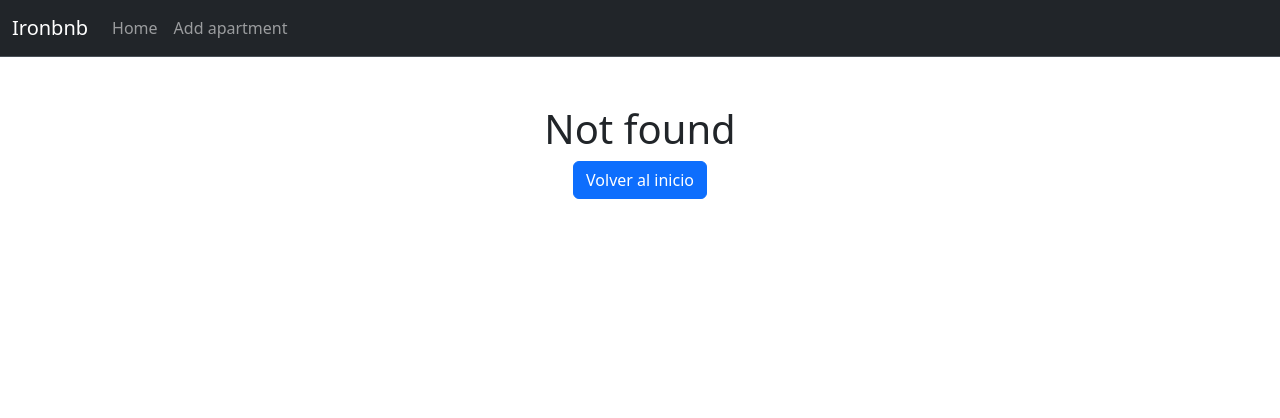
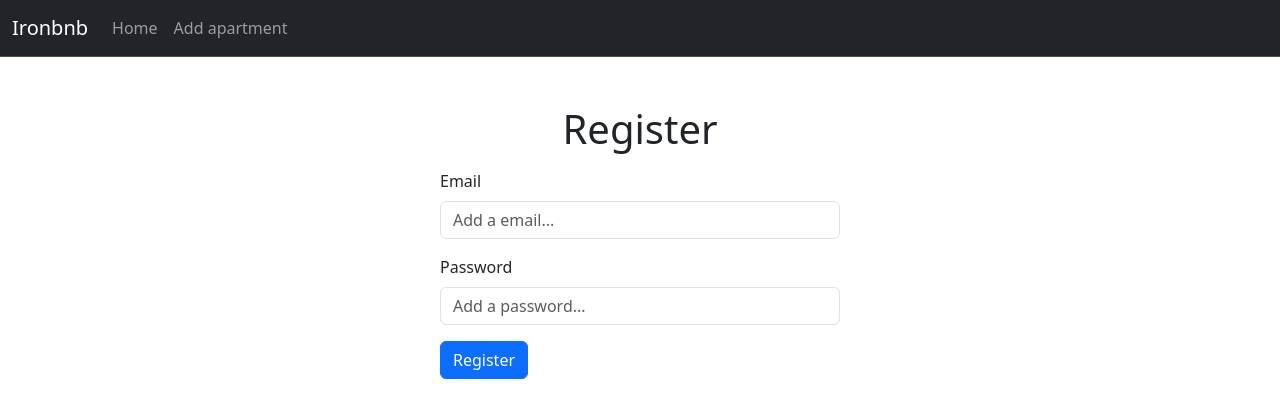
Before and after one commit to marco238/Ironbnb, a React (Vite) app: page /register in a window 1280 px wide. Before the commit this address had no page. Shown: the top 418 px of the page. Built offline with nearby package versions, Linux system fonts and the light colour scheme.

Commit message:
auth context

```diff
--- a/package.json
+++ b/package.json
@@ -10,6 +10,7 @@
     "preview": "vite preview"
   },
   "dependencies": {
+    "axios": "^1.7.2",
     "bootstrap": "^5.3.3",
     "react": "^18.2.0",
     "react-dom": "^18.2.0",
--- a/src/App.jsx
+++ b/src/App.jsx
@@ -5,6 +5,8 @@ import Home from './pages/Home'
 import NotFound from './pages/NotFound'
 import ApartmentDetails from './pages/ApartmentDetails'
 import ApartmentForm from './pages/ApartmentForm'
+import Register from './pages/Register'
+import Login from './pages/Login'
 
 function App() {
   return (
@@ -14,12 +16,16 @@ function App() {
       <div className="container mt-5">
         <Routes>
           <Route path="/" element={<Home />} />
+          <Route path="/register" element={<Register />} />
+          <Route path="/login" element={<Login />} />
           <Route path="/apartments/add" element={<ApartmentForm />} />
           <Route path="/apartments/edit/:id" element={<ApartmentForm />} />
           <Route path="/apartments/:id" element={<ApartmentDetails />} />
           <Route path="*" element={<NotFound />} />
         </Routes>
       </div>
+
+
     </>
   )
 }
--- /dev/null
+++ b/src/contexts/AuthContext.jsx
@@ -0,0 +1,22 @@
+import { createContext, useState } from "react";
+import { setAccessToken } from "../stores/AccessTokenStore";
+
+// es un componente especial de contexto de react
+export const AuthContext = createContext();
+
+export const AuthContextProvider = ({ children }) => {
+  const [user, setUser] = useState(null)
+
+  const login = (token) => {
+    setAccessToken(token);
+
+  }
+
+  return (
+    <AuthContext.Provider value={{
+      login
+    }}>
+      {children}
+    </AuthContext.Provider>
+  );
+};
--- /dev/null
+++ b/src/contexts/ThemeContext.jsx
@@ -0,0 +1,25 @@
+import { createContext, useState } from "react";
+
+// es un componente especial de contexto de react
+export const ThemeContext = createContext();
+
+export const ThemeProvider = ({ children }) => {
+  const prevTheme = localStorage.getItem("ironbnb-theme");
+
+  const [theme, setTheme] = useState(prevTheme || "light");
+
+  const toggleTheme = () => {
+    setTheme((prevTheme) => {
+      const nextTheme = prevTheme === "light" ? "dark" : "light"
+      localStorage.setItem("ironbnb-theme", nextTheme)
+
+      return nextTheme
+    });
+  }
+
+  return (
+    <ThemeContext.Provider value={{ theme, toggleTheme }}>
+      {children}
+    </ThemeContext.Provider>
+  );
+};
--- a/src/main.jsx
+++ b/src/main.jsx
@@ -5,11 +5,17 @@ import "bootstrap/dist/css/bootstrap.css";
 import "bootstrap/dist/js/bootstrap.bundle";
 import './index.css'
 import { BrowserRouter } from 'react-router-dom';
+import { ThemeProvider } from './contexts/ThemeContext.jsx';
+import { AuthContextProvider } from './contexts/AuthContext.jsx';
 
 ReactDOM.createRoot(document.getElementById('root')).render(
   <React.StrictMode>
     <BrowserRouter>
-      <App />
+      <ThemeProvider>
+        <AuthContextProvider>
+          <App />
+        </AuthContextProvider>
+      </ThemeProvider>
     </BrowserRouter>
   </React.StrictMode>,
 )
--- a/src/pages/Home.jsx
+++ b/src/pages/Home.jsx
@@ -1,15 +1,18 @@
-import { useState, useEffect } from "react";
+import { useState, useEffect, useContext } from "react";
 import { listApartments } from "../services/ApartmentServices";
 import { Link } from "react-router-dom";
 import { parseDate } from "../../public/utils";
+import { ThemeContext } from "../contexts/ThemeContext";
 
 function Home() {
   const [apartments, setApartments] = useState([])
   const [loading, setLoading] = useState(true)
+  const { theme, toggleTheme } = useContext(ThemeContext)
 
   useEffect(() => {
     listApartments()
       .then((apartments) => {
+        console.log(apartments)
         setApartments(apartments)
       })
       .catch((error) => {
@@ -45,6 +48,10 @@ function Home() {
               </div>
             </div>
           ))}
+
+          <button onClick={toggleTheme} className={`btn btn-lg text-${theme === 'light' ? 'dark' : 'light'} btn-${theme}`}>
+            theme is {theme}
+          </button>
         </div>
       )}
     </>
--- /dev/null
+++ b/src/pages/Login.jsx
@@ -0,0 +1,53 @@
+import { useContext, useState } from "react";
+import { loginService } from "../services/UserService";
+import { AuthContext } from "../contexts/AuthContext";
+
+const Login = () => {
+  const { login } = useContext(AuthContext);
+  const [user, setUser] = useState({
+    email: "",
+    password: "",
+  })
+
+  const handleInputChange = (event) => {
+    const { name, value } = event.target;
+
+    setUser({
+      ...user,
+      [name]: value
+    })
+  }
+
+  const handleSubmit = (event) => {
+    event.preventDefault();
+
+    loginService(user)
+      .then(token => {
+        login(token)
+      })
+      .catch(err => {
+        console.error(err)
+      })
+  }
+
+  return (
+    <div>
+      <h1>Login</h1>
+      <form onSubmit={handleSubmit}>
+        <div className="mb-3">
+          <label htmlFor="email" className="form-label">Email</label>
+          <input name="email" onChange={handleInputChange} value={user.email} type="email" className="form-control" id="email" required placeholder="Add a email..." />
+        </div>
+
+        <div className="mb-3">
+          <label htmlFor="password" className="form-label">Password</label>
+          <input name="password" onChange={handleInputChange} value={user.password} type="password" className="form-control" id="password" required placeholder="Add a password..." />
+        </div>
+
+        <button type="submit" className="btn btn-primary">Login</button>
+      </form>
+    </div>
+  );
+};
+
+export default Login;
--- /dev/null
+++ b/src/pages/Register.jsx
@@ -0,0 +1,57 @@
+import { useState } from "react";
+import { createUser } from "../services/UserService";
+import { useNavigate } from "react-router-dom";
+
+const Register = () => {
+  const [user, setUser] = useState({
+    email: "",
+    password: "",
+  })
+
+  const navigate = useNavigate()
+
+  const handleInputChange = (event) => {
+    const { name, value } = event.target;
+
+    setUser({
+      ...user,
+      [name]: value
+    })
+  }
+
+  const handleSubmit = (event) => {
+    event.preventDefault();
+
+    createUser(user)
+      .then(user => {
+        navigate('/login')
+      })
+      .catch(err => {
+        console.error(err)
+      })
+  }
+
+
+
+  return (
+    <div>
+      <h1 className="mb-3">Register</h1>
+      <form onSubmit={handleSubmit}>
+        <div className="mb-3">
+          <label htmlFor="title" className="form-label">Email</label>
+          <input onChange={handleInputChange} value={user.email} type="email" className="form-control" name="email" id="email" required placeholder="Add a email..." />
+        </div>
+
+        <div className="mb-3">
+          <label htmlFor="title" className="form-label">Password</label>
+          <input onChange={handleInputChange} value={user.password} type="password" className="form-control" name="password" id="password" required placeholder="Add a password..." />
+        </div>
+
+        <button type="submit" className="btn btn-primary">Register</button>
+      </form>
+
+    </div>
+  );
+};
+
+export default Register;
--- a/src/services/ApartmentServices.js
+++ b/src/services/ApartmentServices.js
@@ -1,31 +1,23 @@
-import axios from 'axios';
+import createHttp from "./BaseService";
 
-const http = axios.create({
-  baseURL: 'http://localhost:3000',
-});
-
-http.interceptors.response.use(function(response) {
-  return response.data;
-}, function(error) {
-  return Promise.reject(error);
-});
+const http = createHttp();
 
 export const listApartments = () => {
-  return http.get('/apartments');
-}
+  return http.get("/apartments");
+};
 
 export const getApartment = (id) => {
   return http.get(`/apartments/${id}`);
-}
+};
 
 export const addApartment = (apt) => {
-  return http.post('/apartments', apt);
-}
+  return http.post("/apartments", apt);
+};
 
 export const editApartment = (id, apt) => {
   return http.put(`/apartments/${id}`, apt);
-}
+};
 
 export const deleteApartment = (id) => {
   return http.delete(`/apartments/${id}`);
-}
+};
--- /dev/null
+++ b/src/services/BaseService.js
@@ -0,0 +1,46 @@
+import axios from "axios";
+import { getAccessToken, logout } from "../stores/AccessTokenStore";
+
+const INVALID_STATUS_CODES = [401];
+
+const createHttp = (useAccessToken = false) => {
+  const http = axios.create({
+    baseURL: "http://localhost:3000",
+  });
+
+  if (useAccessToken) {
+    http.interceptors.request.use(
+      (config) => {
+        // Si alguien crea una instancia de createHttp pasando useAccesToken a true, quiere decir que esa peticion requiere esta autenticada. Por lo que intento coger el token de la store y meterselo en la cabecera Authorization
+        config.headers.Authorization = `Bearer ${getAccessToken()}`;
+
+        return config;
+      },
+      (err) => Promise.reject(err)
+    );
+  }
+
+  http.interceptors.response.use(
+    function (response) {
+      return response.data;
+    },
+    function (error) {
+      // if (error && err.response && err.response.status) // Codigo equivalente
+      if (
+        error?.response?.status &&
+        INVALID_STATUS_CODES.includes(error.response.status)
+      ) {
+        // Si tengo un error 401, probablemente movida de JWT. Borro el token y te llevo al login
+        if (getAccessToken()) {
+          logout();
+        }
+      }
+
+      return Promise.reject(error);
+    }
+  );
+
+  return http;
+};
+
+export default createHttp;
--- /dev/null
+++ b/src/services/UserService.js
@@ -0,0 +1,11 @@
+import createHttp from "./BaseService";
+
+const http = createHttp();
+
+export const createUser = (user) => {
+  return http.post("/users", user);
+};
+
+export const loginService = (user) => {
+  return http.post("/login", user);
+};
--- /dev/null
+++ b/src/stores/AccessTokenStore.js
@@ -0,0 +1,18 @@
+const JWT_TOKEN_KEY = "accessToken";
+
+let _accessToken = localStorage.getItem(JWT_TOKEN_KEY) || ""; // cojo el token del localStorage y envio siempre un string, o bien el valor de access_token o bien ""
+
+export const setAccessToken = (token) => {
+  localStorage.setItem(JWT_TOKEN_KEY, token); // seteamos un elemento en localStorage "key" -> value
+  _accessToken = token;
+};
+
+export const getAccessToken = () => {
+  return _accessToken; // nos devuelve el token del localStorage con la clave accessToken
+};
+
+export const logout = () => {
+  localStorage.removeItem(JWT_TOKEN_KEY);
+
+  window.location.assign("/login"); // lo "mismo" que el redirect, para redireccionar a /login
+};
```
Also changed, not shown: 1 other file (tests, documents, lock files or other folders).
